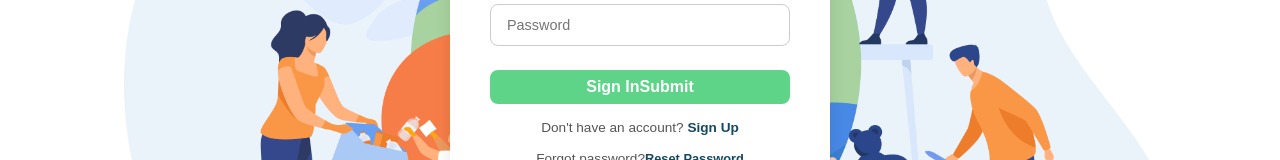
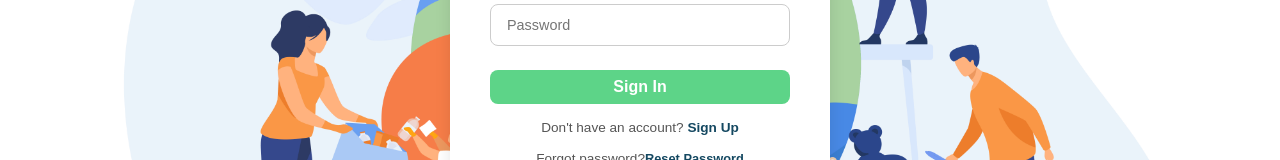
Before and after one commit to CampaignFund/frontend, a React (Vite) app: page /signin in a window 1280 px wide. Shown: the part 419-579 px from the top of the page. Built offline with nearby package versions, Linux system fonts and the light colour scheme; no server answers.

Commit message:
final bug fixed

```diff
--- a/src/pages/Signin.jsx
+++ b/src/pages/Signin.jsx
@@ -24,14 +24,18 @@ const Signin = () => {
 
   const handleSubmit = (e) => {
     e.preventDefault();
-     setIsSending(true);
+    setIsSending(true);
     if (isSignUp) {
       console.log("Signing Up...");
 
       //Signup API Request
       const handleSignup = async () => {
         try {
-          if (FormData.password != FormData.confirmPassword) return;
+          if (formData.password !== formData.confirmPassword) {
+            setError("Passwords do not match, Please try again");
+            setIsSending(false);
+            return;
+          }
           const signupBody = {
             fullName: formData.name,
             email: formData.email,
@@ -60,15 +64,13 @@ const Signin = () => {
               error.response.data.msg ||
               error.message
           );
+          setIsSending(false);
         }
       };
 
       handleSignup();
       setError(null);
     } else {
-      console.log("Signing In...");
-
-      //Signin API Request
       const handleSignin = async () => {
         try {
           const res = await axios.post(
@@ -102,6 +104,7 @@ const Signin = () => {
               error.response?.data?.msg ||
               error.message
           );
+          setIsSending(false);
         }
       };
 
@@ -197,8 +200,7 @@ const Signin = () => {
             className="btn primary-btn"
             disabled={isSending}
           >
-            {isSignUp ? "Sign Up" : "Sign In"}
-            {isSending ? "Sending…" : "Submit"}
+            {isSending ? "Sending…" : isSignUp ? "Sign Up" : "Sign In"}
           </button>
         </form>
 
```
